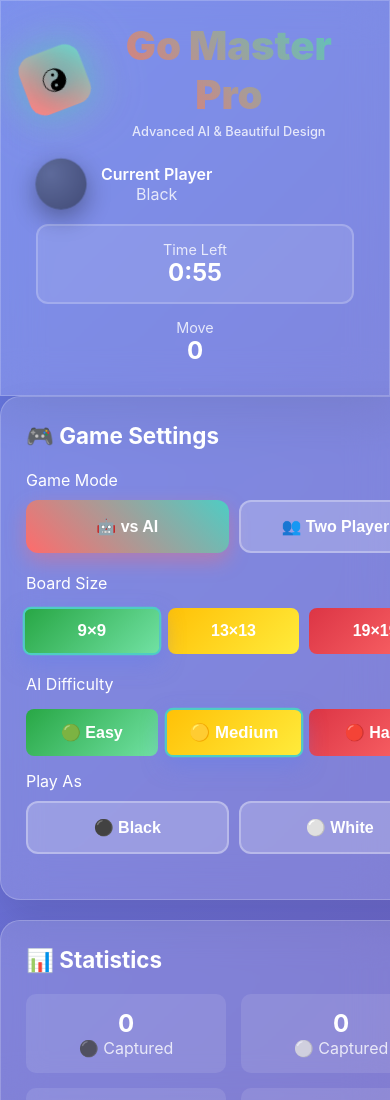
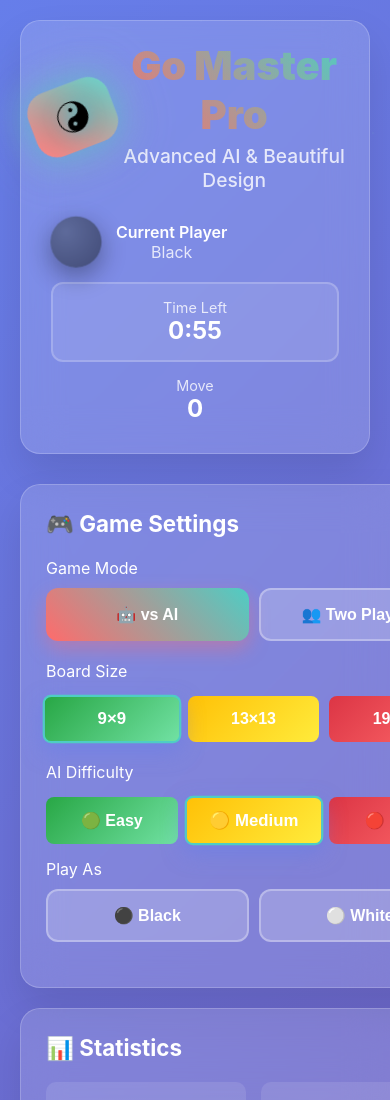
Before and after one commit to anh627/hhhhhhh, a plain HTML site: page index.html in a window 390 px wide. Shown: the top 1100 px of the page. Drawn offline with Linux system fonts and the light colour scheme.

Commit message:
Update index.html

```diff
--- a/index.html
+++ b/index.html
@@ -171,51 +171,7 @@
     font-weight: 500;
 }
 
-/* Media query cho thiết bị di động */
-@media (max-width: 768px) {
-    .container {
-        padding: 0;
-        margin: 0;
-        width: 100%;
-    }
-
-    .header,
-    .panel,
-    .game-board-container {
-        border-radius: 0;
-        margin: 0;
-        width: 100%;
-    }
-}
-
-        .header-content {
-        flex-direction: column; /* Xếp dọc các phần tử */
-        align-items: stretch; /* Trải rộng nội dung */
-        gap: 10px; /* Giảm khoảng cách */
-        padding: 0 5px; /* Giảm padding để nội dung gần cạnh hơn */
-    }
-
-    .logo-section {
-        gap: 10px; /* Giảm gap để logo và tiêu đề sát nhau hơn */
-        justify-content: center; /* Căn giữa logo-section */
-    }
-
-    .logo {
-        width: 60px; /* Giảm kích thước logo */
-        height: 60px;
-        font-size: 30px; /* Giảm kích thước biểu tượng */
-        border-radius: 15px; /* Góc bo tròn nhỏ hơn */
-    }
-
-    .title {
-        font-size: 1.8rem; /* Giảm kích thước tiêu đề */
-        text-align: center; /* Căn giữa tiêu đề */
-    }
-
-    .subtitle {
-        font-size: 0.8rem; /* Giảm kích thước phụ đề */
-        text-align: center; /* Căn giữa phụ đề */
-    }
+
 
     .status-panel {
         display: flex;
```
